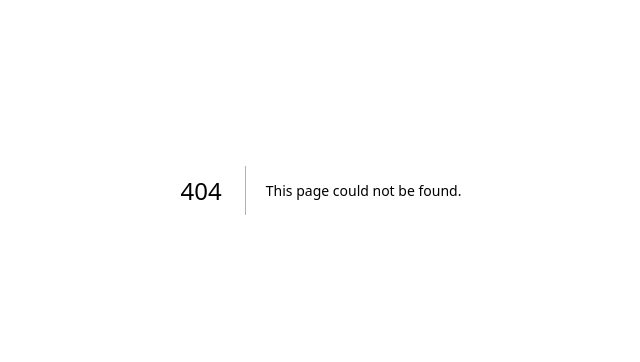
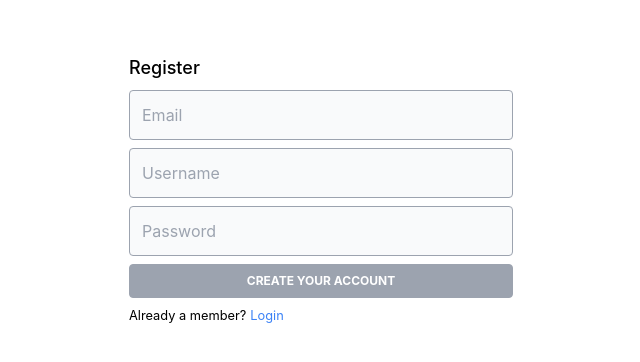
Before and after one commit to npark11/react-app, a Next.js app: page /register in a window 1280 px wide. Before the commit this address had no page. Shown: the part 210-572 px from the top of the page, without its empty margins (319-959 px from the left). Built offline with nearby package versions, Linux system fonts and the light colour scheme.

Commit message:
first commit

```diff
--- /dev/null
+++ b/src/components/InputGroup.tsx
@@ -0,0 +1,38 @@
+import cls from "classnames";
+
+interface InputGroupProps {
+  className?: string;
+  type?: string;
+  placeholder?: string;
+  value: string;
+  error: string | undefined;
+  setValue: (str: string) => void;
+}
+
+const InputGroup: React.FC<InputGroupProps> = ({
+  className = "mb-2",
+  type = "text",
+  placeholder = "",
+  error,
+  value,
+  setValue,
+}) => {
+  return (
+    <div className={className}>
+      <input
+        type={type}
+        style={{ minWidth: 300 }}
+        className={cls(
+          `w-full p-3 transition duration-200 border border-gray-400 rounded bg-gray-50 focus:bg-white hover:bg-white`,
+          { "border-red-500": error }
+        )}
+        placeholder={placeholder}
+        value={value}
+        onChange={(e) => setValue(e.target.value)}
+      />
+      <small className="font-medium text-red-500">{error}</small>
+    </div>
+  );
+};
+
+export default InputGroup;
--- a/src/pages/index.tsx
+++ b/src/pages/index.tsx
@@ -1,118 +1,9 @@
-import Image from 'next/image'
-import { Inter } from 'next/font/google'
-
-const inter = Inter({ subsets: ['latin'] })
-
 export default function Home() {
   return (
-    <main
-      className={`flex min-h-screen flex-col items-center justify-between p-24 ${inter.className}`}
-    >
-      <div className="z-10 max-w-5xl w-full items-center justify-between font-mono text-sm lg:flex">
-        <p className="fixed left-0 top-0 flex w-full justify-center border-b border-gray-300 bg-gradient-to-b from-zinc-200 pb-6 pt-8 backdrop-blur-2xl dark:border-neutral-800 dark:bg-zinc-800/30 dark:from-inherit lg:static lg:w-auto  lg:rounded-xl lg:border lg:bg-gray-200 lg:p-4 lg:dark:bg-zinc-800/30">
-          Get started by editing&nbsp;
-          <code className="font-mono font-bold">src/pages/index.tsx</code>
-        </p>
-        <div className="fixed bottom-0 left-0 flex h-48 w-full items-end justify-center bg-gradient-to-t from-white via-white dark:from-black dark:via-black lg:static lg:h-auto lg:w-auto lg:bg-none">
-          <a
-            className="pointer-events-none flex place-items-center gap-2 p-8 lg:pointer-events-auto lg:p-0"
-            href="https://vercel.com?utm_source=create-next-app&utm_medium=default-template-tw&utm_campaign=create-next-app"
-            target="_blank"
-            rel="noopener noreferrer"
-          >
-            By{' '}
-            <Image
-              src="/vercel.svg"
-              alt="Vercel Logo"
-              className="dark:invert"
-              width={100}
-              height={24}
-              priority
-            />
-          </a>
-        </div>
-      </div>
-
-      <div className="relative flex place-items-center before:absolute before:h-[300px] before:w-[480px] before:-translate-x-1/2 before:rounded-full before:bg-gradient-radial before:from-white before:to-transparent before:blur-2xl before:content-[''] after:absolute after:-z-20 after:h-[180px] after:w-[240px] after:translate-x-1/3 after:bg-gradient-conic after:from-sky-200 after:via-blue-200 after:blur-2xl after:content-[''] before:dark:bg-gradient-to-br before:dark:from-transparent before:dark:to-blue-700/10 after:dark:from-sky-900 after:dark:via-[#0141ff]/40 before:lg:h-[360px]">
-        <Image
-          className="relative dark:drop-shadow-[0_0_0.3rem_#ffffff70] dark:invert"
-          src="/next.svg"
-          alt="Next.js Logo"
-          width={180}
-          height={37}
-          priority
-        />
-      </div>
-
-      <div className="mb-32 grid text-center lg:max-w-5xl lg:w-full lg:mb-0 lg:grid-cols-4 lg:text-left">
-        <a
-          href="https://nextjs.org/docs?utm_source=create-next-app&utm_medium=default-template-tw&utm_campaign=create-next-app"
-          className="group rounded-lg border border-transparent px-5 py-4 transition-colors hover:border-gray-300 hover:bg-gray-100 hover:dark:border-neutral-700 hover:dark:bg-neutral-800/30"
-          target="_blank"
-          rel="noopener noreferrer"
-        >
-          <h2 className={`mb-3 text-2xl font-semibold`}>
-            Docs{' '}
-            <span className="inline-block transition-transform group-hover:translate-x-1 motion-reduce:transform-none">
-              -&gt;
-            </span>
-          </h2>
-          <p className={`m-0 max-w-[30ch] text-sm opacity-50`}>
-            Find in-depth information about Next.js features and API.
-          </p>
-        </a>
-
-        <a
-          href="https://nextjs.org/learn?utm_source=create-next-app&utm_medium=default-template-tw&utm_campaign=create-next-app"
-          className="group rounded-lg border border-transparent px-5 py-4 transition-colors hover:border-gray-300 hover:bg-gray-100 hover:dark:border-neutral-700 hover:dark:bg-neutral-800/30"
-          target="_blank"
-          rel="noopener noreferrer"
-        >
-          <h2 className={`mb-3 text-2xl font-semibold`}>
-            Learn{' '}
-            <span className="inline-block transition-transform group-hover:translate-x-1 motion-reduce:transform-none">
-              -&gt;
-            </span>
-          </h2>
-          <p className={`m-0 max-w-[30ch] text-sm opacity-50`}>
-            Learn about Next.js in an interactive course with&nbsp;quizzes!
-          </p>
-        </a>
-
-        <a
-          href="https://vercel.com/templates?framework=next.js&utm_source=create-next-app&utm_medium=default-template-tw&utm_campaign=create-next-app"
-          className="group rounded-lg border border-transparent px-5 py-4 transition-colors hover:border-gray-300 hover:bg-gray-100 hover:dark:border-neutral-700 hover:dark:bg-neutral-800/30"
-          target="_blank"
-          rel="noopener noreferrer"
-        >
-          <h2 className={`mb-3 text-2xl font-semibold`}>
-            Templates{' '}
-            <span className="inline-block transition-transform group-hover:translate-x-1 motion-reduce:transform-none">
-              -&gt;
-            </span>
-          </h2>
-          <p className={`m-0 max-w-[30ch] text-sm opacity-50`}>
-            Discover and deploy boilerplate example Next.js&nbsp;projects.
-          </p>
-        </a>
-
-        <a
-          href="https://vercel.com/new?utm_source=create-next-app&utm_medium=default-template-tw&utm_campaign=create-next-app"
-          className="group rounded-lg border border-transparent px-5 py-4 transition-colors hover:border-gray-300 hover:bg-gray-100 hover:dark:border-neutral-700 hover:dark:bg-neutral-800/30"
-          target="_blank"
-          rel="noopener noreferrer"
-        >
-          <h2 className={`mb-3 text-2xl font-semibold`}>
-            Deploy{' '}
-            <span className="inline-block transition-transform group-hover:translate-x-1 motion-reduce:transform-none">
-              -&gt;
-            </span>
-          </h2>
-          <p className={`m-0 max-w-[30ch] text-sm opacity-50`}>
-            Instantly deploy your Next.js site to a shareable URL with Vercel.
-          </p>
-        </a>
+    <main className="flex h-screen flex-col items-center justify-center p-24">
+      <div className="max-w-5xl w-full items-center justify-center text-lg lg:flex">
+        Hello World
       </div>
     </main>
-  )
+  );
 }
--- /dev/null
+++ b/src/pages/register.tsx
@@ -0,0 +1,51 @@
+import InputGroup from "@/components/InputGroup";
+import Link from "next/link";
+import { useState } from "react";
+
+const Register = () => {
+  const [email, setEmail] = useState("");
+  const [username, setUsername] = useState("");
+  const [password, setPassword] = useState("");
+  const [errors, setErrors] = useState<any>({});
+
+  return (
+    <div className="bg-white">
+      <div className="flex flex-col items-center justify-center h-screen p-6">
+        <div className="w-10/12 mx-auto md:w-96">
+          <h1 className="mb-2 text-lg font-medium">Register</h1>
+          <form>
+            <InputGroup
+              placeholder="Email"
+              value={email}
+              setValue={setEmail}
+              error={errors.email}
+            />
+            <InputGroup
+              placeholder="Username"
+              value={username}
+              setValue={setUsername}
+              error={errors.username}
+            />
+            <InputGroup
+              placeholder="Password"
+              value={password}
+              setValue={setPassword}
+              error={errors.password}
+            />
+            <button className="w-full py-2 mb-1 text-xs font-bold text-white uppercase bg-gray-400 border border-gray-400 rounded">
+              Create your account
+            </button>
+          </form>
+          <small>
+            Already a member?
+            <Link href="/login" className="ml-1 text-blue-500">
+              Login
+            </Link>
+          </small>
+        </div>
+      </div>
+    </div>
+  );
+};
+
+export default Register;
--- a/src/styles/globals.css
+++ b/src/styles/globals.css
@@ -2,26 +2,19 @@
 @tailwind components;
 @tailwind utilities;
 
-:root {
-  --foreground-rgb: 0, 0, 0;
-  --background-start-rgb: 214, 219, 220;
-  --background-end-rgb: 255, 255, 255;
+html,
+body {
+  padding: 0;
+  margin: 0;
+  font-family: -apple-system, BlinkMacSystemFont, Segoe UI, Roboto, Oxygen,
+    Ubuntu, Cantarell, Fira Sans, Droid Sans, Helvetica Neue, sans-serif;
 }
 
-@media (prefers-color-scheme: dark) {
-  :root {
-    --foreground-rgb: 255, 255, 255;
-    --background-start-rgb: 0, 0, 0;
-    --background-end-rgb: 0, 0, 0;
-  }
+a {
+  color: inherit;
+  text-decoration: none;
 }
 
-body {
-  color: rgb(var(--foreground-rgb));
-  background: linear-gradient(
-      to bottom,
-      transparent,
-      rgb(var(--background-end-rgb))
-    )
-    rgb(var(--background-start-rgb));
+* {
+  box-sizing: border-box;
 }
```
Also changed, not shown: package.json (+6 -5 lines), 1 other file (tests, documents, lock files or other folders).
